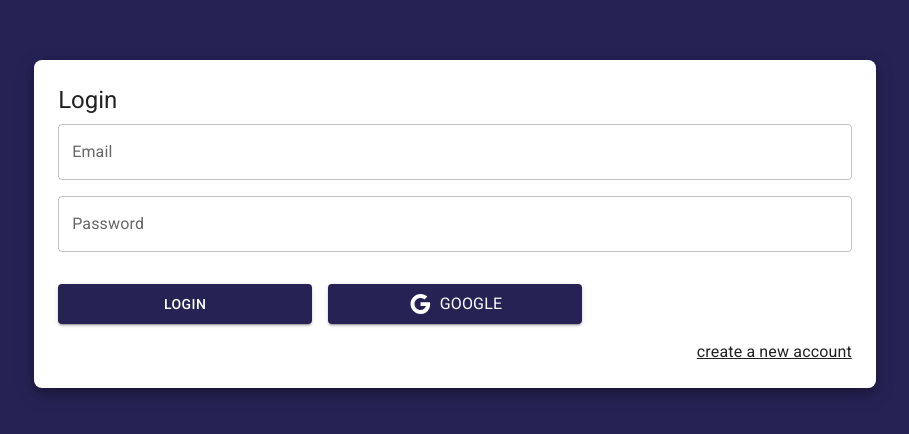
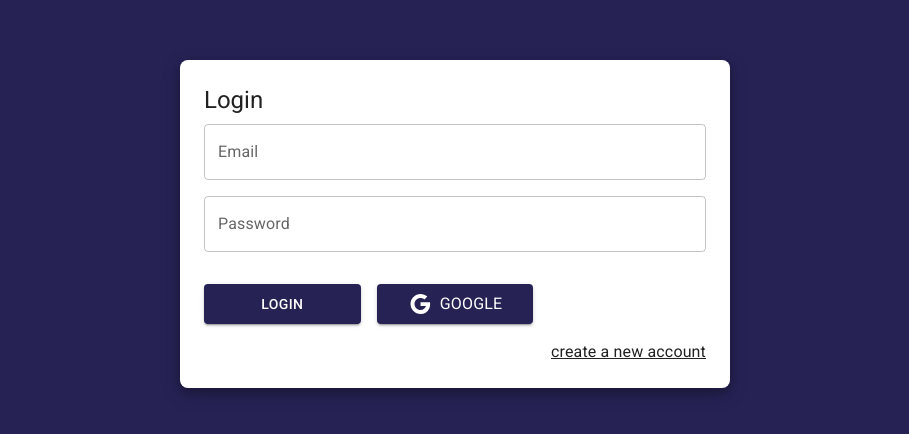
Before and after one commit to Lostovayne/Journal-App-React-Redux-Toolkit-Material-Ui-Firebase-Testing-con-Jest, a React (Vite) app: page /auth/login in a window 1280 px wide. Shown: the part 176-610 px from the top of the page, without its empty margins (185-1094 px from the left). Built offline with nearby package versions, Linux system fonts and the light colour scheme.

Commit message:
creacion del AuthLayout

```diff
--- /dev/null
+++ b/src/auth/layout/AuthLayout.jsx
@@ -0,0 +1,30 @@
+import { Grid, Typography } from '@mui/material';
+
+// eslint-disable-next-line react/prop-types
+export const AuthLayout = ({ children, title = '' }) => {
+    return (
+        <Grid
+            container
+            direction='column'
+            justifyContent='center'
+            alignItems='center'
+            minHeight={'100vh'}
+            sx={{ backgroundColor: 'primary.main', padding: 4 }}>
+            <Grid
+                item
+                xs={3}
+                className='box-shadow'
+                sx={{
+                    width: { sm: 550 },
+                    backgroundColor: 'white',
+                    borderRadius: 2,
+                    padding: 3,
+                }}>
+                <Typography variant='h5' sx={{ mb: 1 }}>
+                    {title}
+                </Typography>
+                {children}
+            </Grid>
+        </Grid>
+    );
+};
--- a/src/auth/pages/LoginPage.jsx
+++ b/src/auth/pages/LoginPage.jsx
@@ -1,21 +1,11 @@
 import { Google } from '@mui/icons-material';
 import { Button, Grid, Link, TextField, Typography } from '@mui/material';
 import { Link as RouterLink } from 'react-router-dom';
+import { AuthLayout } from '../layout/AuthLayout';
 
 export const LoginPage = () => {
     return (
-        <Grid
-            container
-            direction='column'
-            justifyContent='center'
-            alignItems='center'
-            minHeight={'100vh'}
-            sx={{ backgroundColor: 'primary.main', padding: 4 }}>
-            <Grid item xs={3} className='box-shadow' sx={{ backgroundColor: 'white', borderRadius: 2, padding: 3 }}>
-                <Typography variant='h5' sx={{ mb: 1 }}>
-                    Login
-                </Typography>
-
+        <AuthLayout title='Login'>
             <form action=''>
                 <Grid container>
                     <Grid item xs={12} sx={{ mb: 2 }}>
@@ -58,7 +48,6 @@
                     </Grid>
                 </Grid>
             </form>
-            </Grid>
-        </Grid>
+        </AuthLayout>
     );
 };
--- a/src/auth/pages/RegisterPage.jsx
+++ b/src/auth/pages/RegisterPage.jsx
@@ -1,3 +1,5 @@
+import { AuthLayout } from '../layout/AuthLayout';
+
 export const RegisterPage = () => {
-    return <div>RegisterPage</div>;
+    return <AuthLayout title='Register'></AuthLayout>;
 };
```
Lines whose indentation alone changed are shown as unchanged.
